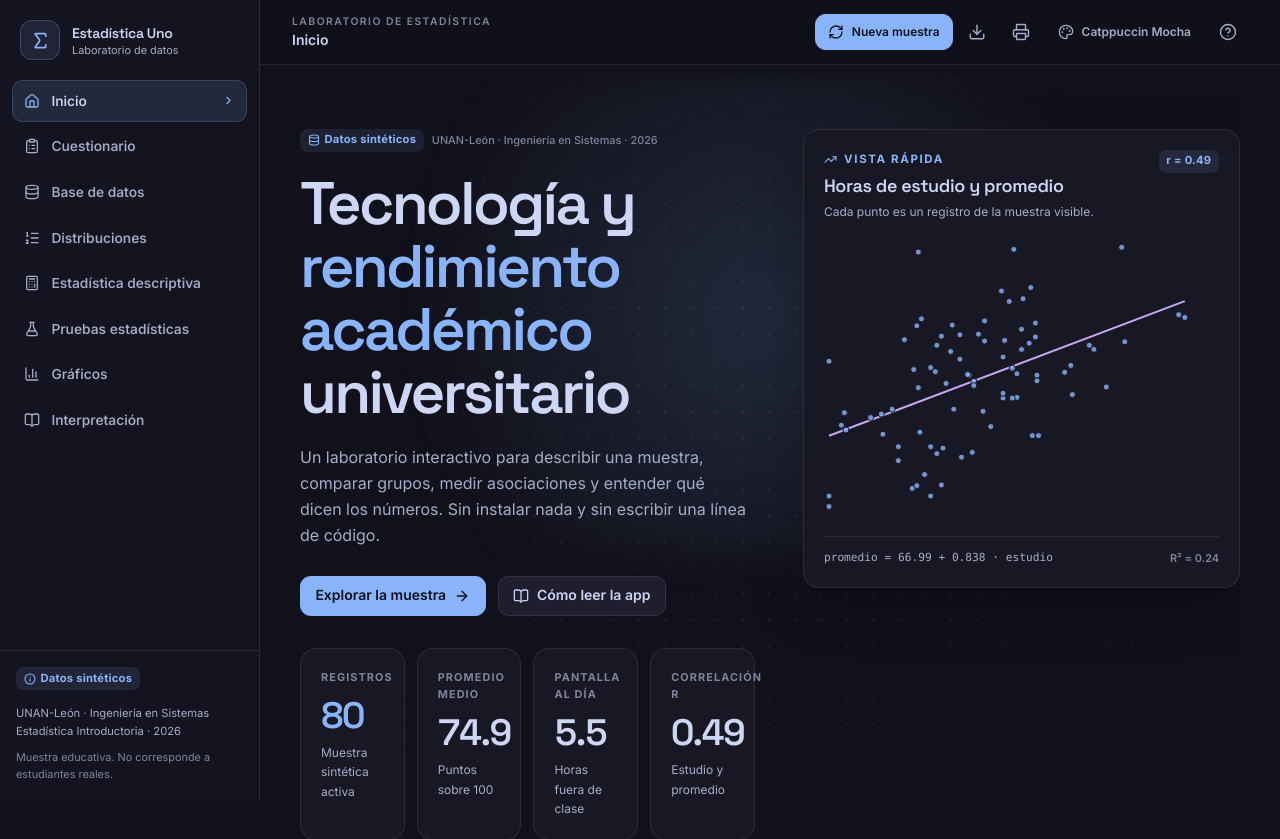
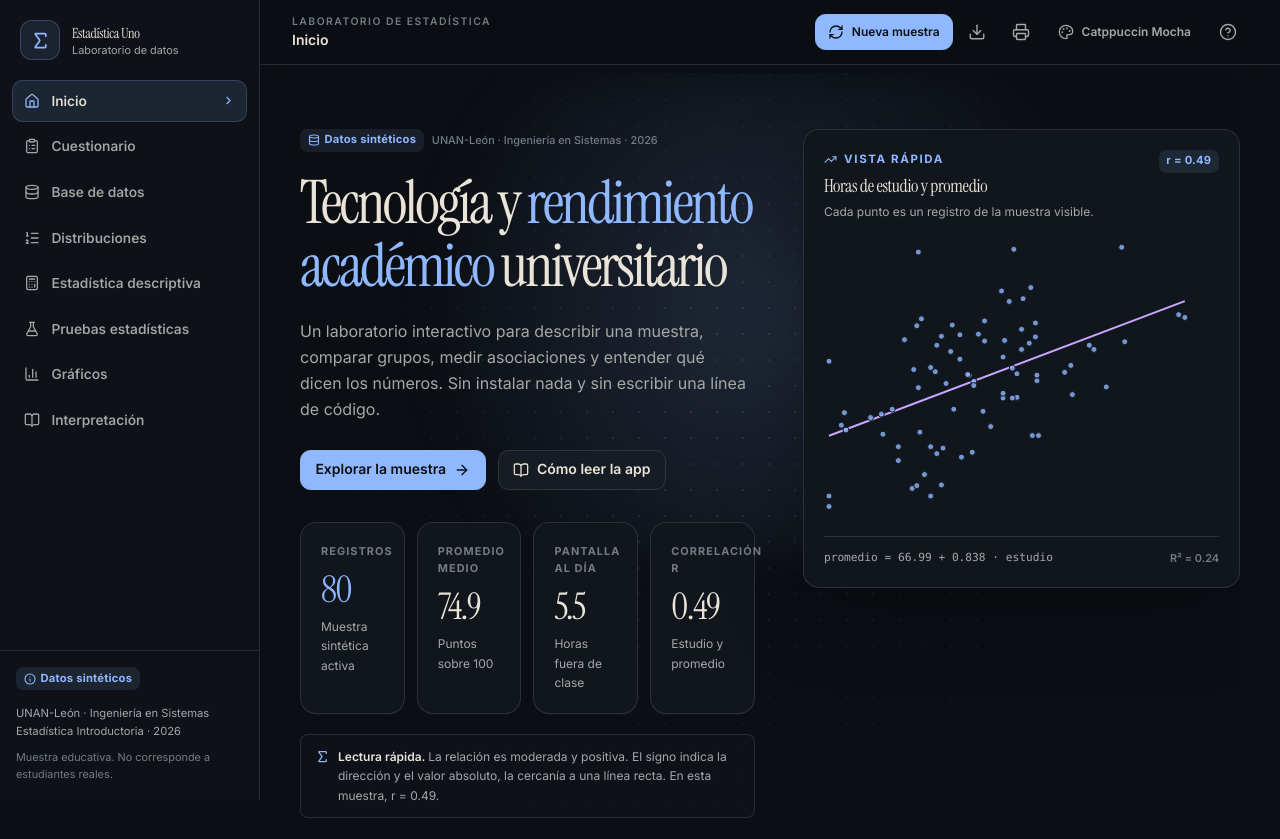
Before and after one commit to fn-cafeina/estadistica-uno, a React (Vite) app: page / in a window 1280 px wide. Shown: the top 839 px of the page. Built offline with nearby package versions, Linux system fonts and the light colour scheme.

Commit message:
style: replace report palette with presentation palette
Use one dark palette across the app and add Instrument Serif for
presentation titles.

```diff
--- a/index.html
+++ b/index.html
@@ -1,5 +1,5 @@
 <!doctype html>
-<html lang="es" data-theme="mocha">
+<html lang="es">
   <head>
     <meta charset="UTF-8" />
     <meta name="viewport" content="width=device-width, initial-scale=1.0" />
@@ -7,21 +7,8 @@
       name="description"
       content="Aplicación educativa de estadística aplicada sobre uso de la tecnología y rendimiento académico universitario. Datos sintéticos."
     />
-    <meta name="theme-color" content="#11111b" />
+    <meta name="theme-color" content="#0b0e13" />
     <title>Tecnología y rendimiento académico | Estadística Uno</title>
-    <script>
-      (() => {
-        const themes = new Set(["mocha", "rose-pine", "github", "ayu"]);
-        try {
-          const saved = localStorage.getItem("estadistica-theme");
-          if (saved && themes.has(saved)) {
-            document.documentElement.dataset.theme = saved;
-          }
-        } catch {
-          /* localStorage puede estar bloqueado; se mantiene el tema por defecto */
-        }
-      })();
-    </script>
     <link rel="stylesheet" href="./src/styles.css" />
   </head>
   <body>
--- a/src/styles.css
+++ b/src/styles.css
@@ -9,120 +9,38 @@
 }
 
 @font-face {
-  font-family: "Space Grotesk Variable";
-  src: url("./assets/fonts/space-grotesk-latin-wght-normal.woff2") format("woff2");
-  font-weight: 300 700;
+  font-family: "Instrument Serif";
+  src: url("./assets/fonts/instrument-serif-latin-400-normal.woff2") format("woff2");
+  font-weight: 400;
   font-style: normal;
   font-display: swap;
 }
 
-:root,
-[data-theme="mocha"] {
+:root {
   color-scheme: dark;
-  --bg: #11111b;
-  --surface: #181825;
-  --surface-2: #1e1e2e;
-  --surface-3: #313244;
-  --border: rgba(205, 214, 244, 0.1);
-  --border-strong: rgba(205, 214, 244, 0.18);
-  --text: #cdd6f4;
-  --muted: #a6adc8;
-  --faint: #7f849c;
-  --accent: #89b4fa;
-  --accent-2: #cba6f7;
-  --success: #a6e3a1;
-  --warning: #f9e2af;
-  --danger: #f38ba8;
-  --grid: rgba(205, 214, 244, 0.08);
-  --glow: rgba(137, 180, 250, 0.15);
-  --chart-1: #89b4fa;
-  --chart-2: #cba6f7;
-  --chart-3: #a6e3a1;
-  --chart-4: #f9e2af;
-  --chart-5: #fab387;
-  --chart-6: #94e2d5;
-  --shadow: 0 18px 55px rgba(0, 0, 0, 0.24);
-}
-
-[data-theme="rose-pine"] {
-  color-scheme: dark;
-  --bg: #232136;
-  --surface: #2a273f;
-  --surface-2: #312f46;
-  --surface-3: #393552;
-  --border: rgba(224, 222, 244, 0.1);
-  --border-strong: rgba(224, 222, 244, 0.18);
-  --text: #e0def4;
-  --muted: #908caa;
-  --faint: #6e6a86;
-  --accent: #c4a7e7;
-  --accent-2: #ebbcba;
-  --success: #9ccfd8;
-  --warning: #f6c177;
-  --danger: #eb6f92;
-  --grid: rgba(224, 222, 244, 0.08);
-  --glow: rgba(196, 167, 231, 0.16);
-  --chart-1: #c4a7e7;
-  --chart-2: #ebbcba;
-  --chart-3: #9ccfd8;
-  --chart-4: #f6c177;
-  --chart-5: #31748f;
-  --chart-6: #ea9a97;
-  --shadow: 0 18px 55px rgba(0, 0, 0, 0.22);
-}
-
-[data-theme="github"] {
-  color-scheme: dark;
-  --bg: #0d1117;
-  --surface: #161b22;
-  --surface-2: #1c2128;
-  --surface-3: #21262d;
-  --border: #30363d;
-  --border-strong: #484f58;
-  --text: #e6edf3;
-  --muted: #8b949e;
-  --faint: #6e7681;
-  --accent: #58a6ff;
-  --accent-2: #bc8cff;
-  --success: #3fb950;
-  --warning: #d29922;
-  --danger: #f85149;
-  --grid: rgba(230, 237, 243, 0.08);
-  --glow: rgba(88, 166, 255, 0.13);
-  --chart-1: #58a6ff;
-  --chart-2: #bc8cff;
-  --chart-3: #3fb950;
-  --chart-4: #d29922;
-  --chart-5: #39c5cf;
-  --chart-6: #ff7b72;
-  --shadow: 0 18px 55px rgba(0, 0, 0, 0.3);
-}
-
-[data-theme="ayu"] {
-  color-scheme: dark;
-  --bg: #0b0e14;
-  --surface: #0f131a;
-  --surface-2: #151a21;
-  --surface-3: #1c212b;
-  --border: #2d3640;
-  --border-strong: #3d4752;
-  --text: #bfbdb6;
-  --muted: #9da5b0;
-  --faint: #6c7380;
-  --accent: #59c2ff;
-  --accent-2: #e6b450;
-  --success: #aad94c;
-  --warning: #ffb454;
-  --danger: #f07178;
-  --grid: rgba(191, 189, 182, 0.08);
-  --glow: rgba(89, 194, 255, 0.13);
-  --chart-1: #59c2ff;
-  --chart-2: #e6b450;
-  --chart-3: #aad94c;
-  --chart-4: #f29668;
-  --chart-5: #95e6cb;
-  --chart-6: #d2a6ff;
-  --shadow: 0 18px 55px rgba(0, 0, 0, 0.32);
+  --bg: #0b0e13;
+  --surface: #11161d;
+  --surface-2: #161c24;
+  --surface-3: #1d2530;
+  --border: rgba(233, 227, 216, 0.12);
+  --border-strong: rgba(233, 227, 216, 0.22);
+  --text: #e9e3d8;
+  --muted: #a6a8a6;
+  --faint: #737b84;
+  --accent: #8fb8ff;
+  --accent-2: #c9a7ff;
+  --success: #9ed0b7;
+  --warning: #e8c27a;
+  --danger: #e39bae;
+  --grid: rgba(233, 227, 216, 0.08);
+  --glow: rgba(143, 184, 255, 0.16);
+  --chart-1: #8fb8ff;
+  --chart-2: #c9a7ff;
+  --chart-3: #9ed0b7;
+  --chart-4: #e8c27a;
+  --chart-5: #e39bae;
+  --chart-6: #9ad5d0;
+  --shadow: 0 24px 80px rgba(0, 0, 0, 0.28);
 }
 
 @theme inline {
@@ -141,7 +59,7 @@
   --color-warning: var(--warning);
   --color-danger: var(--danger);
   --font-sans: "Inter Variable", ui-sans-serif, system-ui, sans-serif;
-  --font-display: "Space Grotesk Variable", "Inter Variable", ui-sans-serif, sans-serif;
+  --font-display: "Instrument Serif", "Iowan Old Style", Georgia, serif;
   --font-mono: ui-monospace, SFMono-Regular, Menlo, Monaco, Consolas, monospace;
 }
 
@@ -656,7 +574,7 @@
     margin: 14mm;
   }
 
-  html[data-theme] {
+  :root {
     color-scheme: light;
     --bg: #ffffff;
     --surface: #ffffff;
```
Also changed, not shown: src/assets/fonts/LICENSE-Instrument-Serif.txt (added), src/assets/fonts/instrument-serif-latin-400-normal.woff2 (added).
